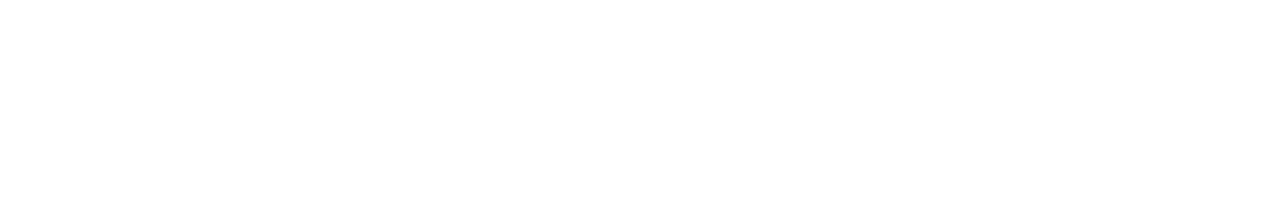
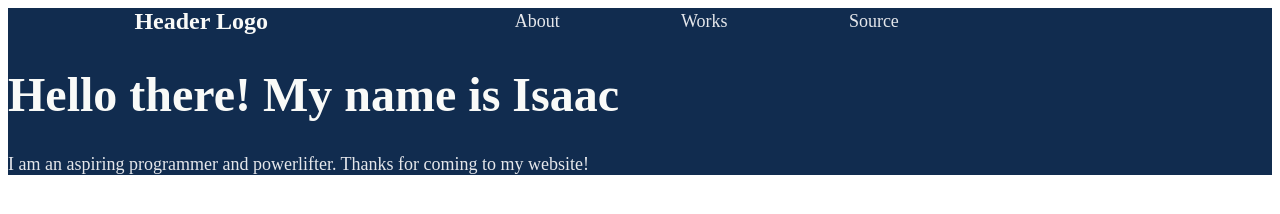
Before and after one commit to IzzyDLP/LandingPage, a plain HTML site: page index.html in a window 1280 px wide. Drawn offline with Linux system fonts and the light colour scheme.

Commit message:
Started the header/bio area and colored the background and modified the fonts.

```diff
--- a/index.html
+++ b/index.html
@@ -3,9 +3,26 @@
 <head>
   <meta charset="UTF-8">
   <meta name="viewport" content="width=device-width, initial-scale=1.0">
+  <link rel="stylesheet" href="stylesheet/style.css">
   <title>My Landing Page</title>
 </head>
 <body>
-
+  <!-- Header and links-->
+  <header class="dark-background">
+    <nav>
+      <div class="header-bio">
+        <span class="header-logo">Header Logo</span>
+      </div>
+      <div class="header-links">
+        <a>About</a>
+        <a>Works</a>
+        <a>Source</a>
+      </div>
+    </nav>
+    <div class="intro-div">
+      <h1 class="intro-bold">Hello there! My name is Isaac</h1>
+      <p class="intro-reg">I am an aspiring programmer and powerlifter. Thanks for coming to my website!</p>
+    </div>
+  </header>
 </body>
 </html>
--- a/stylesheet/style.css
+++ b/stylesheet/style.css
@@ -0,0 +1,40 @@
+/* This is for the header and bio/intro*/
+
+.dark-background{
+  background-color: #112C4F;
+}
+nav {
+  display: flex;
+  margin: auto;
+  justify-content: space-between;
+  width: 80%;
+}
+
+.header-links {
+  display: flex;
+  margin: auto;
+  width: 50%;
+  justify-content: space-around;
+}
+
+.header-logo {
+  font-size: 24px;
+  color: #f9faf8;
+  font-weight: bold;
+}
+
+.header-links {
+  font-size: 18px;
+  color: #e5e7eb;
+}
+
+.intro-bold {
+  font-size: 48px;
+  color: #f9faf8;
+  font-weight: bold;
+}
+
+.intro-reg {
+  color: #e5e7eb;
+  font-size: 18px;
+}
```
